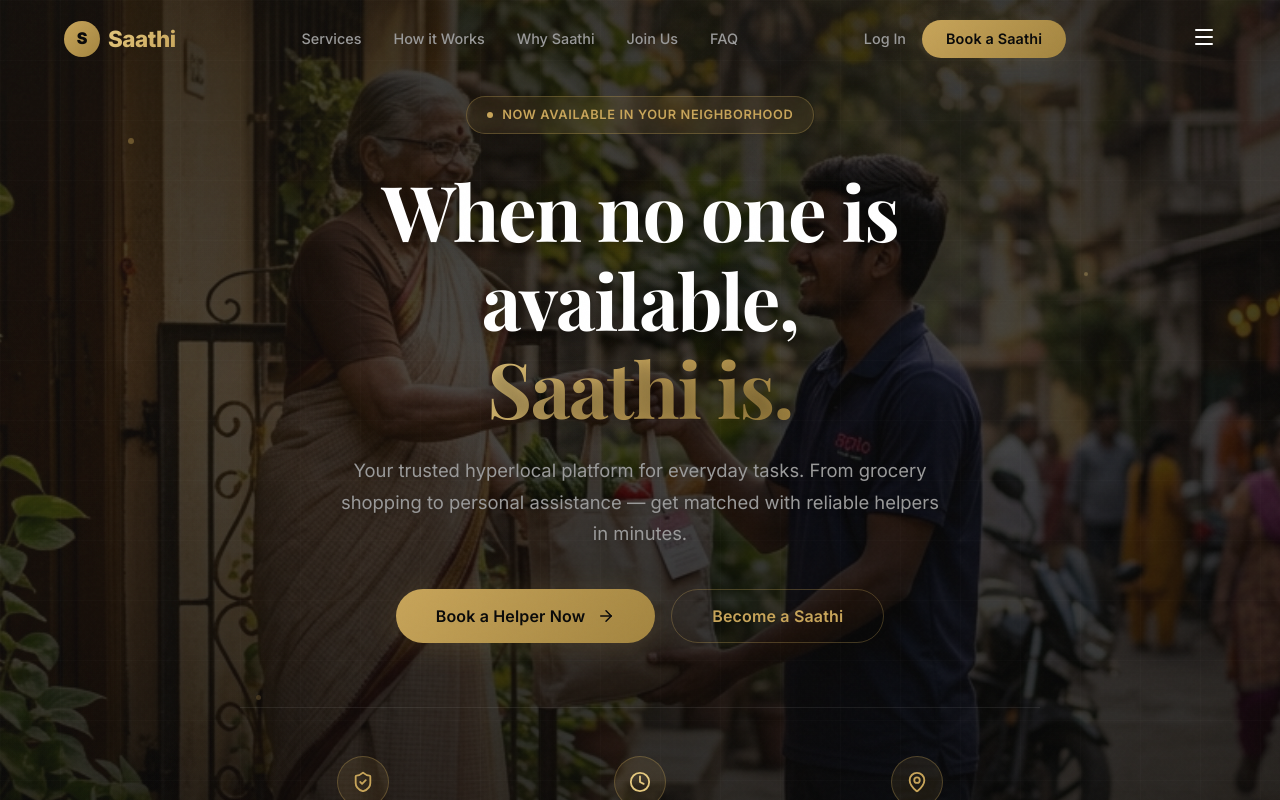
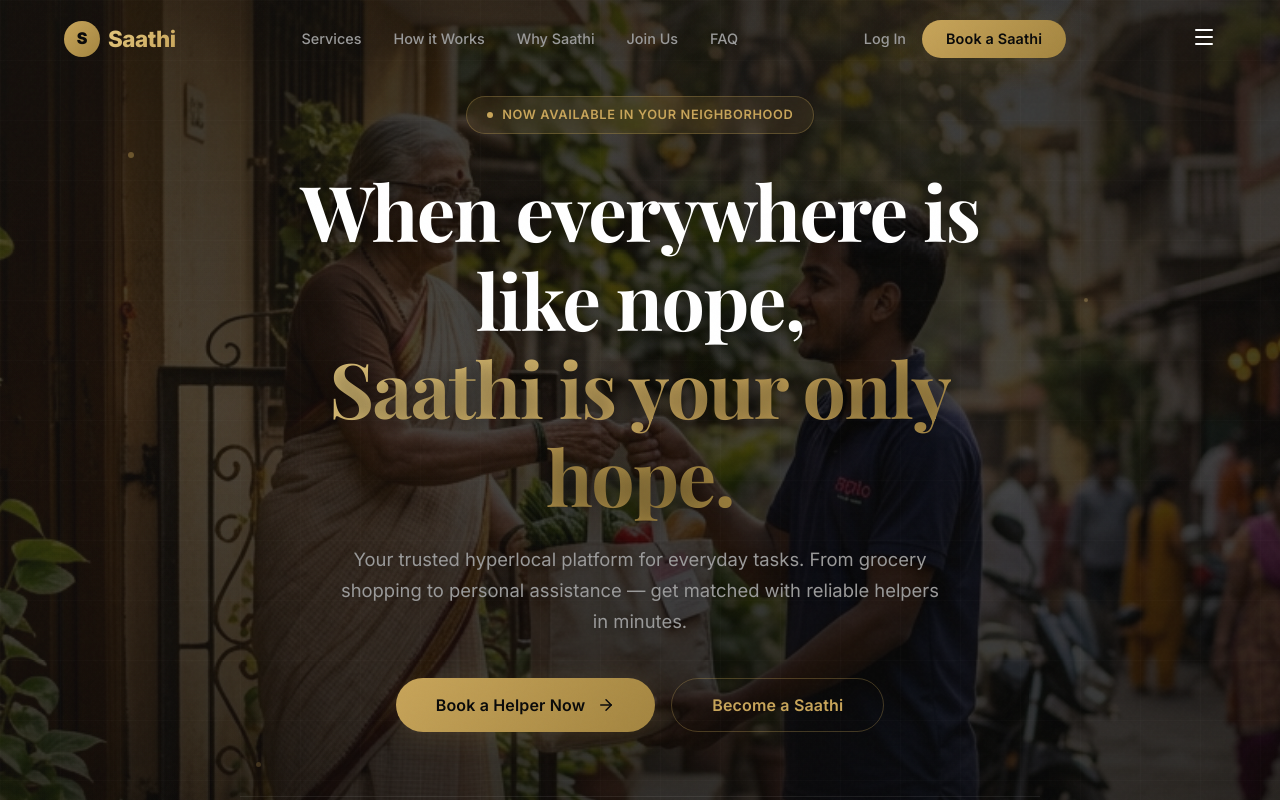
Before and after one commit to Akshat88658/Saathi, a React (Vite) app: page / in a window 1280 px wide. Shown: the top 800 px of the page. Built offline with nearby package versions, Linux system fonts and the light colour scheme.

Commit message:
Update tagline to: When everywhere is like nope, Saathi is your only hope

```diff
--- a/index.html
+++ b/index.html
@@ -4,7 +4,7 @@
     <meta charset="UTF-8" />
     <link rel="icon" type="image/svg+xml" href="/vite.svg" />
     <meta name="viewport" content="width=device-width, initial-scale=1.0" />
-    <meta name="description" content="Saathi - When no one is available, Saathi is. A hyperlocal platform connecting you with trusted helpers for everyday tasks." />
+    <meta name="description" content="Saathi - When everywhere is like nope, Saathi is your only hope. A hyperlocal platform connecting you with trusted helpers for everyday tasks." />
     <title>Saathi - Trusted Helpers for Everyday Tasks</title>
   </head>
   <body>
--- a/src/components/Footer.tsx
+++ b/src/components/Footer.tsx
@@ -35,7 +35,7 @@
               color: 'var(--text-muted)', fontSize: '0.9rem',
               lineHeight: 1.7, marginBottom: '1.5rem',
             }}>
-              When no one is available, Saathi is. Your hyperlocal platform for trusted everyday helpers.
+              When everywhere is like nope, Saathi is your only hope. Your hyperlocal platform for trusted everyday helpers.
             </p>
             <div style={{ display: 'flex', gap: '0.75rem' }}>
               {[Globe, Mail, MessageCircle, Share2].map((Icon, i) => (
--- a/src/components/Hero.tsx
+++ b/src/components/Hero.tsx
@@ -80,13 +80,13 @@
 
           {/* Heading */}
           <h1 className="animate-fade-in-up delay-100" style={{ marginBottom: '1.5rem', textShadow: '0 2px 20px rgba(0,0,0,0.5)' }}>
-            When no one is available,{' '}
+            When everywhere is like nope,{' '}
             <br />
             <span style={{
               background: 'linear-gradient(135deg, var(--gold-light), var(--gold), var(--gold-dark))',
               WebkitBackgroundClip: 'text', WebkitTextFillColor: 'transparent',
             }}>
-              Saathi is.
+              Saathi is your only hope.
             </span>
           </h1>
 
```
